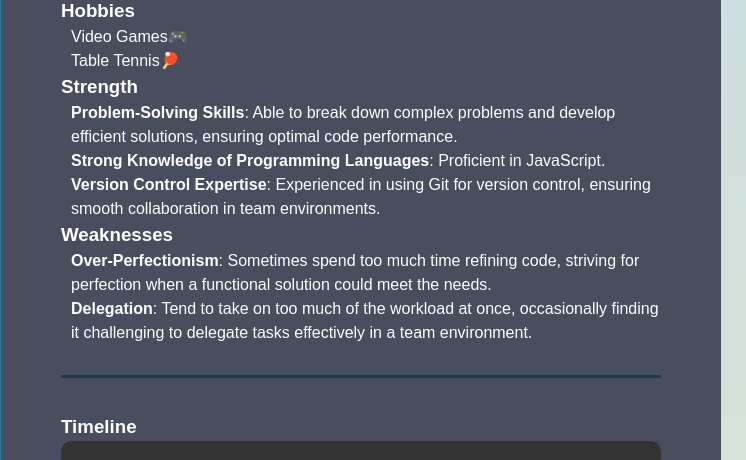
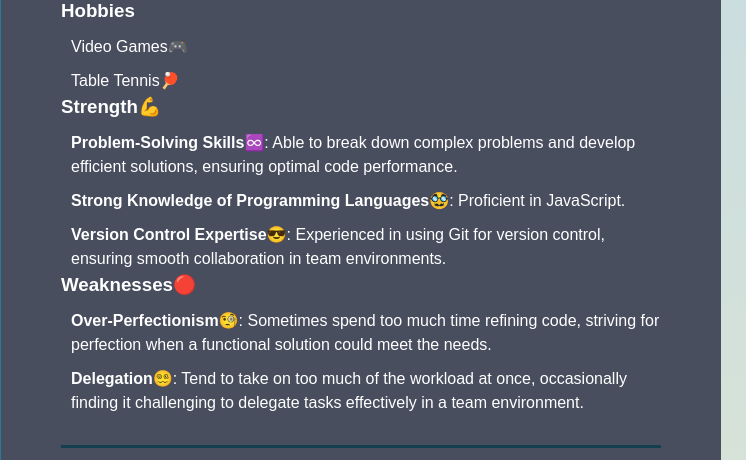
Before and after one commit to m1liaron/m1liaron-homepage, a plain HTML site: page index.html in a window 1280 px wide. Shown: the part 752-1212 px from the top of the page, 0-746 px from the left. Drawn offline with Linux system fonts and the light colour scheme; a script that the page names is missing.

Commit message:
feat: adding emoji and margin for reading better

```diff
--- a/index.html
+++ b/index.html
@@ -95,23 +95,23 @@
 
                             <h3>Hobbies</h3>
                             <ul class="list">
-                                <li>Video Games🎮</li>
-                                <li>Table Tennis🏓</li>
+                                <li class="weakness__item">Video Games🎮</li>
+                                <li class="weakness__item">Table Tennis🏓</li>
                             </ul>
 
-                            <h3>Strength</h3>
+                            <h3>Strength💪</h3>
                             <ul class="list">
-                                <li><span class="bold">Problem-Solving Skills</span>: Able to break down complex problems and develop efficient solutions, ensuring optimal code
+                                <li class="weakness__item"><span class="bold">Problem-Solving Skills♾️</span>: Able to break down complex problems and develop efficient solutions, ensuring optimal code
                                 performance.
-                                <li><span class="bold">Strong Knowledge of Programming Languages</span>: Proficient in JavaScript.</li>
-                                <li><span class="bold">Version Control Expertise</span>: Experienced in using Git for version control, ensuring smooth collaboration in team
+                                <li class="weakness__item"><span class="bold">Strong Knowledge of Programming Languages🥸</span>: Proficient in JavaScript.</li>
+                                <li class="weakness__item"><span class="bold">Version Control Expertise😎</span>: Experienced in using Git for version control, ensuring smooth collaboration in team
                                 environments.</li>
                             </ul>
 
-                            <h3>Weaknesses</h3>
+                            <h3>Weaknesses🔴</h3>
                             <ul class="list">
-                                <li><span class="bold">Over-Perfectionism</span>: Sometimes spend too much time refining code, striving for perfection when a functional solution could meet the needs.</li>
-                                <li><span class="bold">Delegation</span>: Tend to take on too much of the workload at once, occasionally finding it challenging to delegate tasks effectively in a team environment.</li>
+                                <li class="weakness__item"><span class="bold">Over-Perfectionism🧐</span>: Sometimes spend too much time refining code, striving for perfection when a functional solution could meet the needs.</li>
+                                <li class="weakness__item"><span class="bold">Delegation😵‍💫</span>: Tend to take on too much of the workload at once, occasionally finding it challenging to delegate tasks effectively in a team environment.</li>
                             </ul>
                         </div>
                     </div>
--- a/styles.css
+++ b/styles.css
@@ -61,6 +61,10 @@ ul, li {
 
 .list {
     padding-left: 10px;
+}
+
+.weakness__item {
+    margin-top: 10px;
 }
 
 .resume {
```
